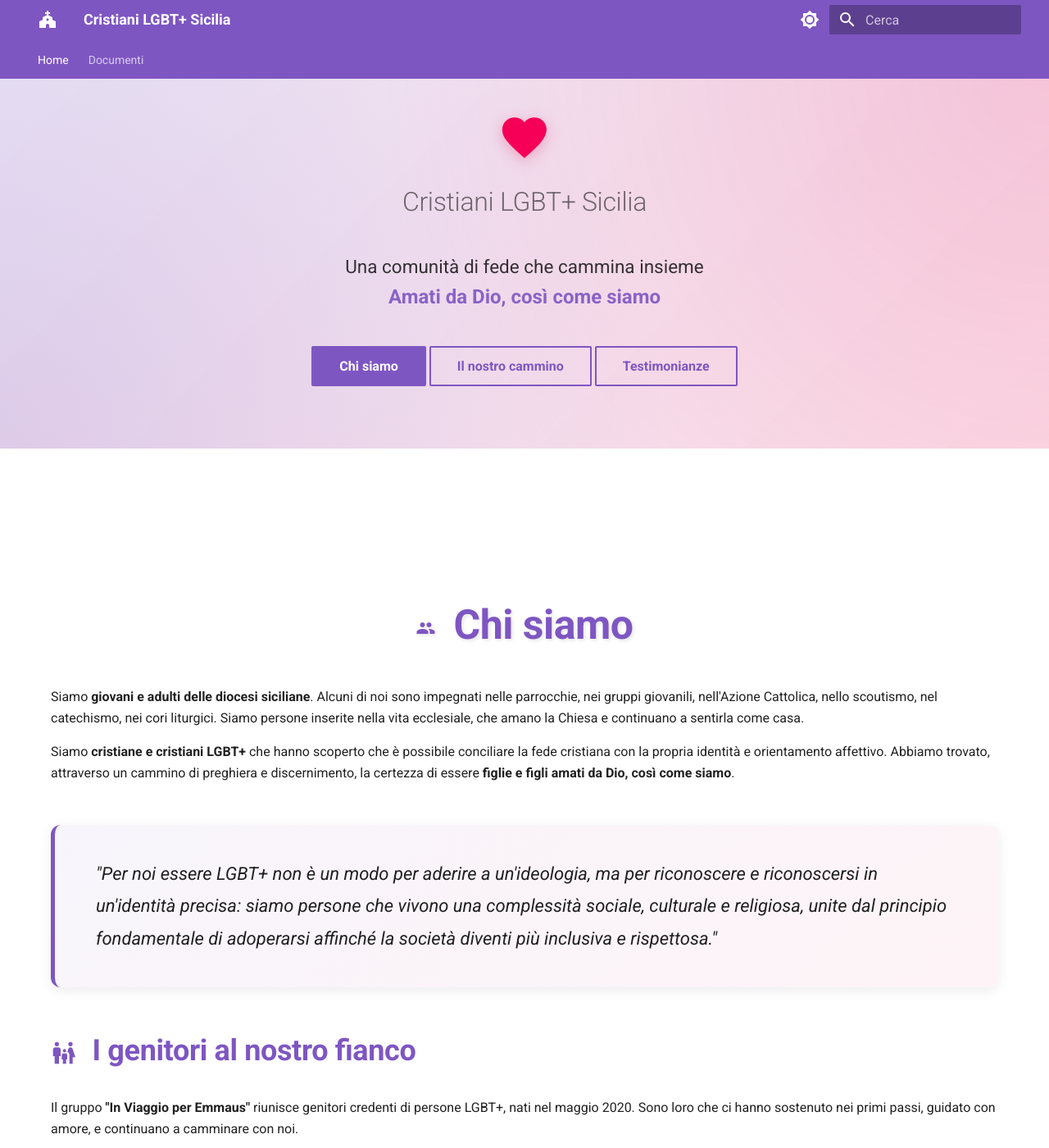
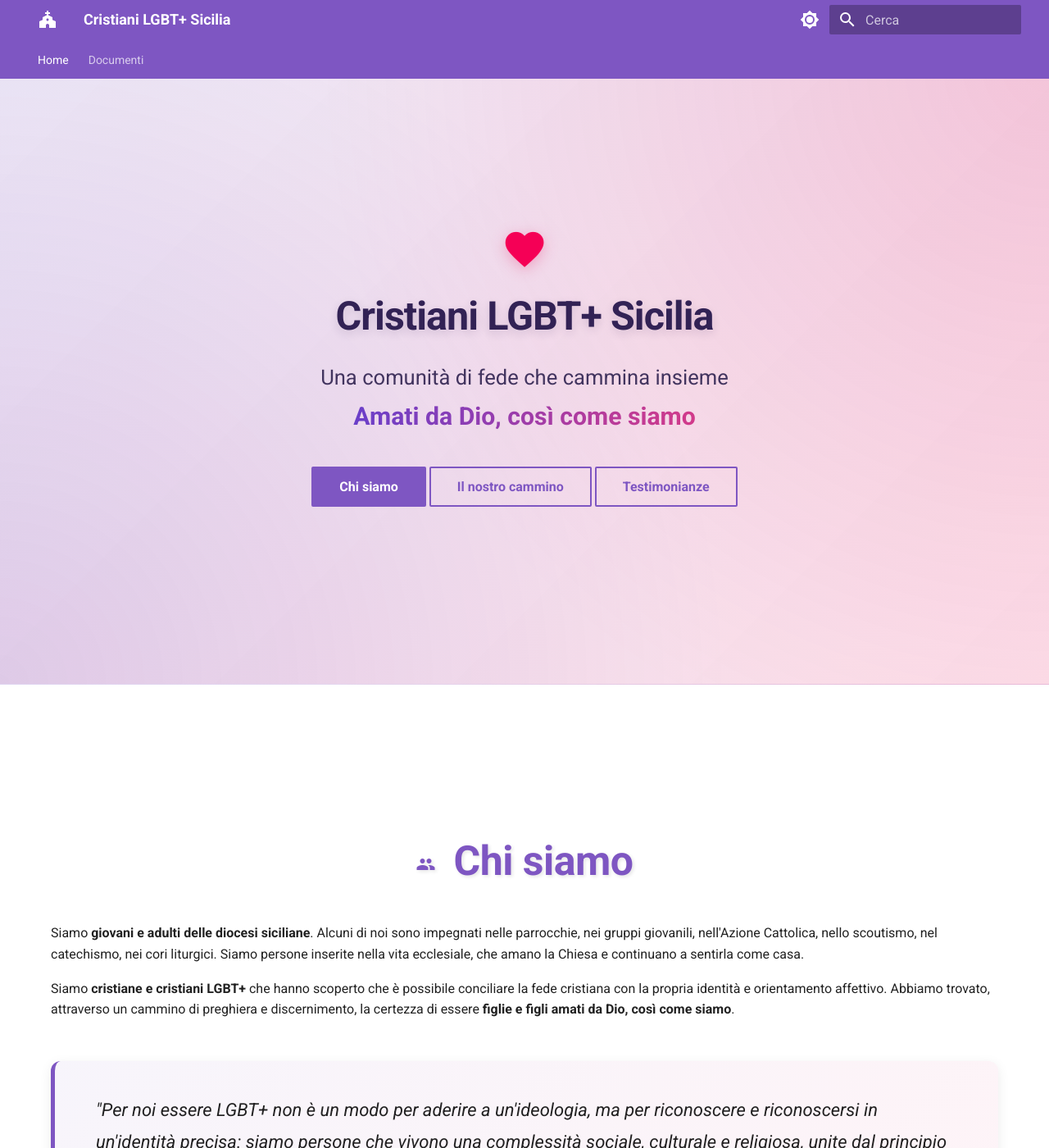
Before and after one commit to cristianilgbtsicilia/cristianilgbtsicilia.it, an MkDocs documentation site: the page built from docs/index.md, in a window 1280 px wide and 1400 px high. Shown: the whole window at 82% size. Built offline with MkDocs 1.6.1 and Material for MkDocs 9.7.7, drawn with Linux system fonts in a browser that asks for light colours.

Commit message:
fix hero and h1

```diff
--- a/docs/stylesheets/extra.css
+++ b/docs/stylesheets/extra.css
@@ -41,6 +41,7 @@
     linear-gradient(135deg, rgba(103, 58, 183, 0.12) 0%, rgba(233, 30, 99, 0.15) 100%),
     radial-gradient(circle at top right, rgba(233, 30, 99, 0.15) 0%, transparent 60%),
     radial-gradient(circle at bottom left, rgba(103, 58, 183, 0.15) 0%, transparent 60%);
+  border-bottom: 1px solid rgba(103, 58, 183, 0.08);
 }
 
 /* Contenuto home: torna al layout centrato dopo l'hero */
@@ -52,9 +53,9 @@
 
 /* Contenuto hero: centrato con max-width */
 .hero-content {
-  max-width: 1200px;
+  max-width: 63rem;
   margin: 0 auto;
-  padding: 4rem 2rem;
+  padding: 10rem 2rem 10rem;
   text-align: center;
 }
 
@@ -79,7 +80,7 @@
 }
 
 .hero-icon i {
-  font-size: 3rem;
+  font-size: 2.6rem;
   color: var(--md-accent-fg-color);
   animation: icon-pulse 3s ease-in-out infinite;
   filter: drop-shadow(0 4px 8px rgba(233, 30, 99, 0.3));
@@ -91,35 +92,43 @@
 }
 
 /* Hero title */
-.hero-title {
-  font-size: 2.5rem;
-  font-weight: 700;
-  margin-bottom: 1rem;
-  color: var(--md-primary-fg-color);
-  line-height: 1.3;
+.hero-section .hero-title {
+  font-size: clamp(2.05rem, 1.6vw + 1.4rem, 3rem) !important;
+  font-weight: 750 !important;
+  margin-bottom: 0.5rem !important;
+  line-height: 1.15 !important;
+  letter-spacing: -0.02em !important;
+  color: #322255 !important;
+  text-shadow: 0 4px 12px rgba(41, 24, 75, 0.14) !important;
+  text-wrap: balance;
 }
 
 /* Hero subtitle */
 .hero-subtitle {
-  font-size: 1.125rem;
-  margin-bottom: 2rem;
-  opacity: 0.9;
-  max-width: 700px;
+  font-size: clamp(1.02rem, 0.6vw + 0.9rem, 1.28rem);
+  margin-bottom: 1.75rem;
+  color: #42345f;
+  max-width: 44rem;
   margin-left: auto;
   margin-right: auto;
-  line-height: 1.6;
+  line-height: 1.7;
+  font-weight: 500;
+  text-wrap: balance;
 }
 
 .hero-subtitle strong {
-  font-weight: 700;
-  color: var(--md-primary-fg-color);
-  font-size: 1.2rem;
+  font-weight: 900;
+  font-size: 1.18em;
+  background: linear-gradient(90deg, #6a3fc9 0%, #d23a8a 100%);
+  -webkit-background-clip: text;
+  background-clip: text;
+  color: transparent;
 }
 
 /* Responsive typography */
 @media screen and (max-width: 48em) {
   .hero-title {
-    font-size: 2rem;
+    font-size: clamp(2rem, 4.5vw + 1rem, 2.8rem);
   }
 
   .hero-subtitle {
@@ -127,7 +136,7 @@
   }
 
   .hero-subtitle strong {
-    font-size: 1.1rem;
+    font-size: 1.1em;
   }
 }
 
--- a/overrides/home.html
+++ b/overrides/home.html
@@ -36,7 +36,7 @@
   <div class="md-content home-md-content" style="margin-top: -75px; padding-top: 0; max-width: none;">
     <div class="md-content__inner md-typeset" style="padding-top: 0; margin-top: 0; max-width: none;">
       <div class="hero-section" style="position: relative; z-index: 0; margin-top: -1px; border-top: none;">
-        <div class="hero-content" style="max-width: 63rem; margin: 0 auto; padding: 3rem 2rem;">
+        <div class="hero-content">
           <div class="hero-icon">
             <i class="material-icons">favorite</i>
           </div>
```
